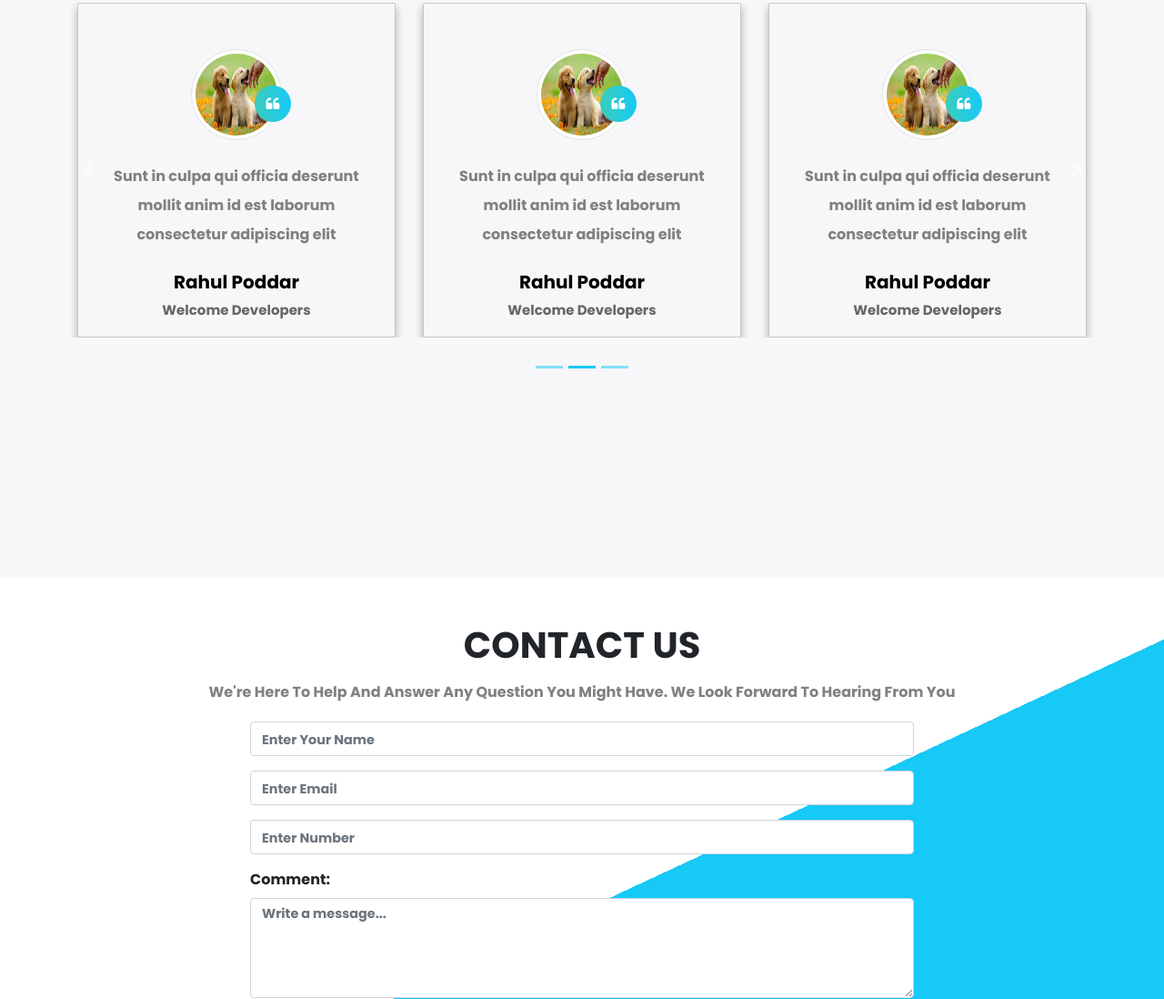
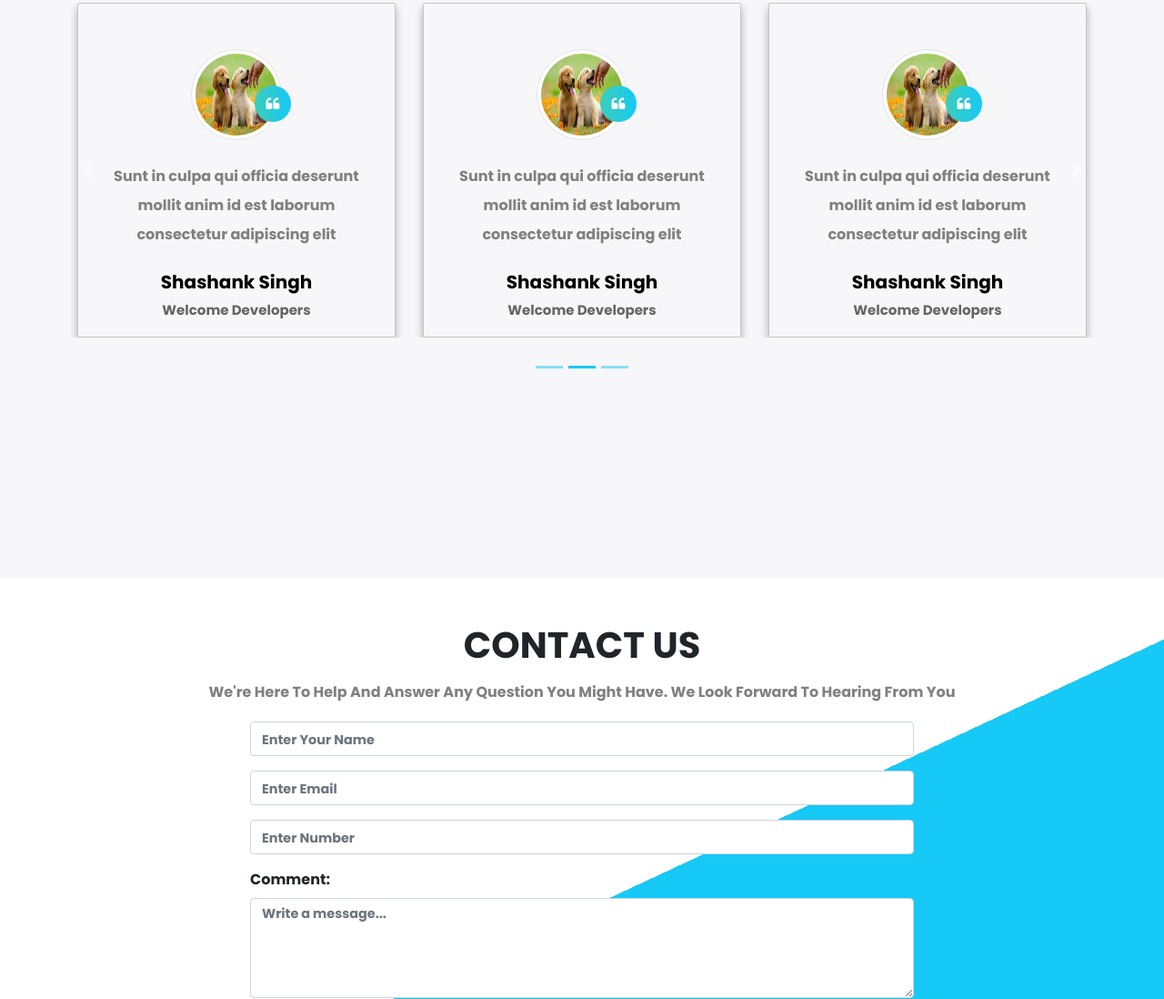
Before and after one commit to shashank8173/static_website, a plain HTML site: page index.html in a window 1280 px wide. Shown: the part 3372-4470 px from the top of the page at 91% size. Drawn offline with nearby package versions, Linux system fonts and the light colour scheme; a script that the page names is missing.

Commit message:
Update index.html

```diff
--- a/index.html
+++ b/index.html
@@ -305,7 +305,7 @@
     			<div class="box">
     				<a href="#"><img src="images/main-raw-83739896-turzmghgcowryjelwlrgofuoedfofxce.jpeg" class="img-fluidi img-thumbnail"></a>
     				<p class="m-4">Sunt in culpa qui officia deserunt mollit anim id est laborum consectetur adipiscing elit</p>
-    				<h1>Rahul Poddar</h1>
+    				<h1>Shashank Singh</h1>
     				<h2>Welcome Developers</h2>
     			</div>
     		</div>
@@ -313,7 +313,7 @@
     			<div class="box">
     				<a href="#"><img src="images/main-raw-83739896-turzmghgcowryjelwlrgofuoedfofxce.jpeg" class="img-fluidi img-thumbnail"></a>
     				<p class="m-4">Sunt in culpa qui officia deserunt mollit anim id est laborum consectetur adipiscing elit</p>
-    				<h1>Rahul Poddar</h1>
+    				<h1>Shashank Singh</h1>
     				<h2>Welcome Developers</h2>
     			</div>
     		</div>
@@ -321,7 +321,7 @@
     			<div class="box">
     				<a href="#"><img src="images/main-raw-83739896-turzmghgcowryjelwlrgofuoedfofxce.jpeg" class="img-fluidi img-thumbnail"></a>
     				<p class="m-4">Sunt in culpa qui officia deserunt mollit anim id est laborum consectetur adipiscing elit</p>
-    				<h1>Rahul Poddar</h1>
+    				<h1>Shashank Singh</h1>
     				<h2>Welcome Developers</h2>
     			</div>
     		</div>
@@ -335,7 +335,7 @@
     			<div class="box">
     				<a href="#"><img src="images/golden-retriever-colors-long.jpg" class="img-fluidi img-thumbnail"></a>
     				<p class="m-4">Sunt in culpa qui officia deserunt mollit anim id est laborum consectetur adipiscing elit</p>
-    				<h1>Rahul Poddar</h1>
+    				<h1>Shashank Singh</h1>
     				<h2>Welcome Developers</h2>
     			</div>
     		</div>
@@ -343,7 +343,7 @@
     			<div class="box">
     				<a href="#"><img src="images/golden-retriever-colors-long.jpg" class="img-fluidi img-thumbnail"></a>
     				<p class="m-4">Sunt in culpa qui officia deserunt mollit anim id est laborum consectetur adipiscing elit</p>
-    				<h1>Rahul Poddar</h1>
+    				<h1>Shashank Singh</h1>
     				<h2>Welcome Developers</h2>
     			</div>
     		</div>
@@ -351,7 +351,7 @@
     			<div class="box">
     				<a href="#"><img src="images/golden-retriever-colors-long.jpg" class="img-fluidi img-thumbnail"></a>
     				<p class="m-4">Sunt in culpa qui officia deserunt mollit anim id est laborum consectetur adipiscing elit</p>
-    				<h1>Rahul Poddar</h1>
+    				<h1>Shashank Singh</h1>
     				<h2>Welcome Developers</h2>
     			</div>
     		</div>
@@ -363,7 +363,7 @@
     			<div class="box">
     				<a href="#"><img src="images/img_girl.jpg" class="img-fluidi img-thumbnail"></a>
     				<p class="m-4">Sunt in culpa qui officia deserunt mollit anim id est laborum consectetur adipiscing elit</p>
-    				<h1>Rahul Poddar</h1>
+    				<h1>Shashank Singh</h1>
     				<h2>Welcome Developers</h2>
     			</div>
     		</div>
@@ -379,7 +379,7 @@
     			<div class="box">
     				<a href="#"><img src="images/img_girl.jpg" class="img-fluidi img-thumbnail"></a>
     				<p class="m-4">Sunt in culpa qui officia deserunt mollit anim id est laborum consectetur adipiscing elit</p>
-    				<h1>Rahul Poddar</h1>
+    				<h1>Shashank Singh</h1>
     				<h2>Welcome Developers</h2>
     			</div>
     		</div>
```
